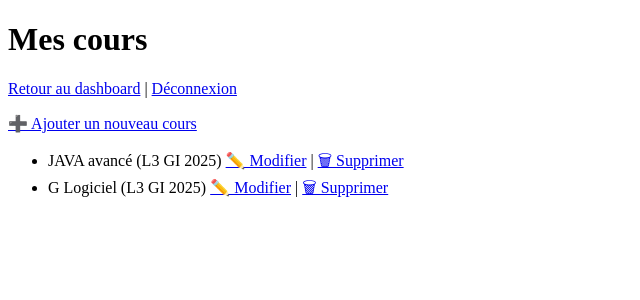
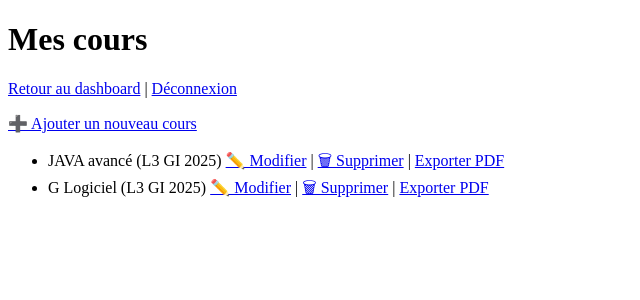
Before and after one commit to RobertKule/presence, a Django app: page /cours/ in a window 1280 px wide. Shown: the top 300 px of the page, without its empty margins (0-640 px from the left). Run offline with Django 5.2, Linux system fonts and the light colour scheme; a user stored in the database is signed in; data comes from the database, SQL or seed files in the repository; both versions use the stored data as it was after the commit.

Commit message:
Résolution du probleme export pdf

```diff
--- a/core/templates/core/cours_list.html
+++ b/core/templates/core/cours_list.html
@@ -15,7 +15,13 @@
             <li>
                 {{ c.nom }} ({{ c.classe.nom }})
                 <a href="{% url 'cours_update' c.pk %}">✏️ Modifier</a> |
-                <a href="{% url 'cours_delete' c.pk %}">🗑 Supprimer</a>
+                <a href="{% url 'cours_delete' c.pk %}">🗑 Supprimer</a> |
+                <a href="{% url 'export_pdf_statistiques' c.id %}"
+                    class="px-4 py-2 bg-blue-600 text-white rounded hover:bg-blue-700"
+                    target="_blank">
+                    Exporter PDF
+                </a>
+
             </li>
         {% empty %}
             <li>Aucun cours</li>
--- a/core/views.py
+++ b/core/views.py
@@ -250,8 +250,9 @@ def export_excel(request, cours_id):
 
 from django.template.loader import render_to_string
 from django.http import HttpResponse
-import tempfile
-from weasyprint import HTML
+from xhtml2pdf import pisa
+from django.shortcuts import get_object_or_404
+from django.contrib.auth.decorators import login_required
 
 @login_required
 def export_pdf_statistiques(request, cours_id):
@@ -297,12 +298,13 @@ def export_pdf_statistiques(request, cours_id):
     # Render HTML
     html_string = render_to_string("core/statistiques_pdf.html", {"stats": stats})
 
-    # Création PDF
-    with tempfile.NamedTemporaryFile(delete=True) as output:
-        HTML(string=html_string).write_pdf(target=output.name)
-        output.seek(0)
-        pdf = output.read()
+    # Création PDF avec xhtml2pdf
+    response = HttpResponse(content_type='application/pdf')
+    response['Content-Disposition'] = f'attachment; filename="statistiques_{cours.nom}.pdf"'
 
-    response = HttpResponse(pdf, content_type="application/pdf")
-    response['Content-Disposition'] = f'attachment; filename="statistiques_{cours.nom}.pdf"'
+    # Convert HTML to PDF
+    pisa_status = pisa.CreatePDF(src=html_string, dest=response)
+    if pisa_status.err:
+        return HttpResponse("Erreur lors de la génération du PDF")
+
     return response
```
Also changed, not shown: db.sqlite3.
